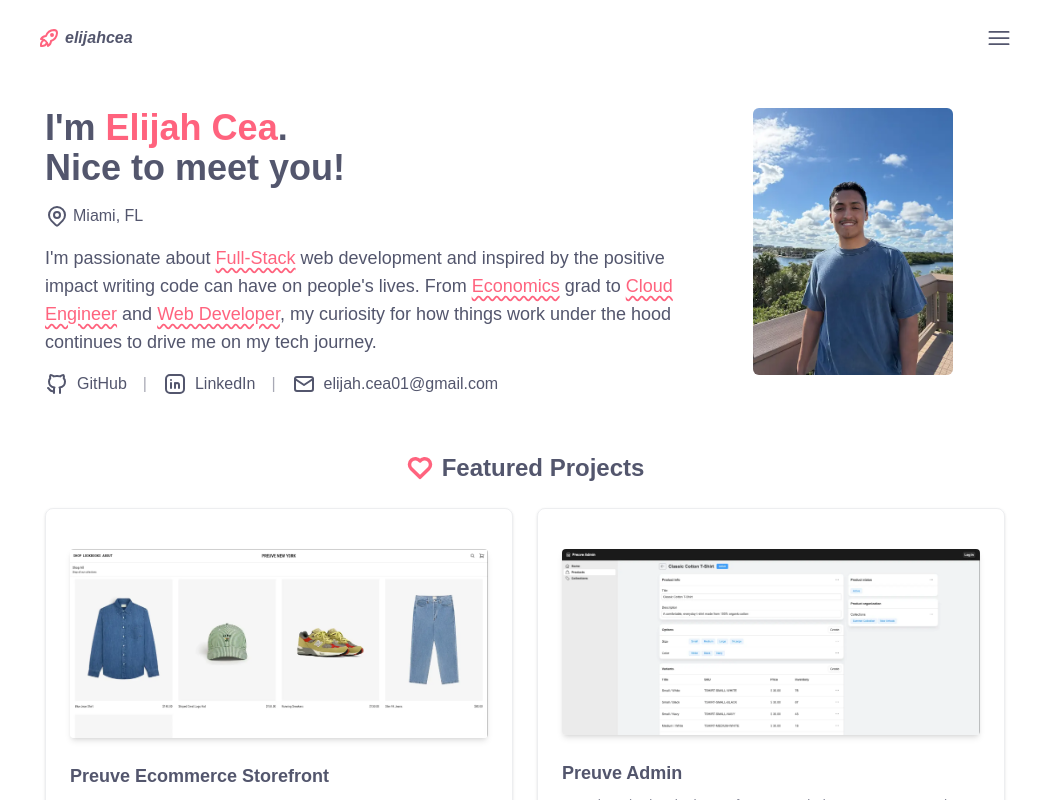
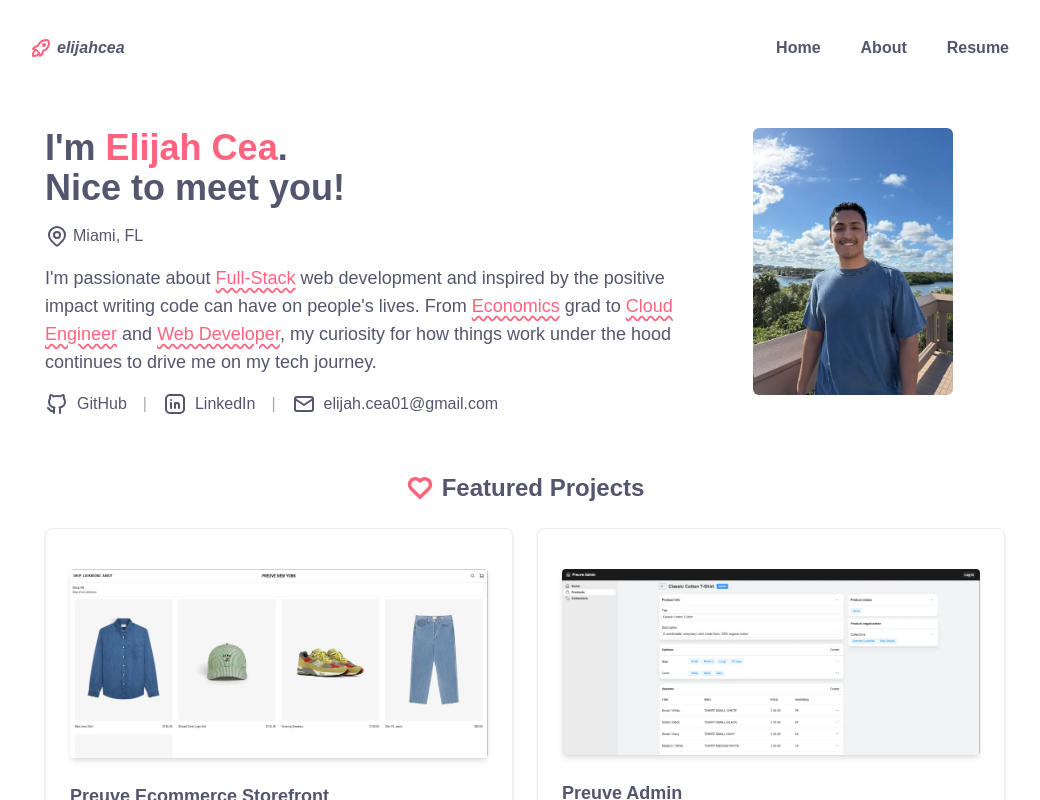
Before and after one commit to elijahcea/portfolio, a Next.js app: page / in a window 1280 px wide. Shown: the top 800 px of the page, without its empty margins (115-1155 px from the left). Built offline with nearby package versions, Linux system fonts and the light colour scheme.

Commit message:
add nav for larger screen sizes

```diff
--- a/components/Header.tsx
+++ b/components/Header.tsx
@@ -4,7 +4,7 @@ import { IconRocket } from "@tabler/icons-react";
 
 export default function NavBar() {
   return (
-    <header className="p-6 flex items-center justify-between sticky top-0 z-10 backdrop-blur-sm">
+    <header className="py-2 px-4 h-24 flex items-center justify-between sticky top-0 z-10 backdrop-blur-sm">
       <Link
         href={"/"}
         className="font-semibold italic inline-flex gap-1 items-center"
@@ -12,9 +12,7 @@ export default function NavBar() {
         <IconRocket color="lab(64.4125 63.0291 19.2068)" />
         elijahcea
       </Link>
-      <nav>
-        <NavMenu />
-      </nav>
+      <NavMenu />
     </header>
   );
 }
--- a/components/NavMenu.tsx
+++ b/components/NavMenu.tsx
@@ -21,11 +21,12 @@ export default function NavMenu() {
 
   return (
     <>
+      <nav className="md:hidden">
         <button
           onClick={() => setIsOpen(true)}
-        className="relative cursor-pointer transition-opacity ease-in-out duration-250 text-foreground hover:opacity-60 align-middle"
+          className="p-2 relative cursor-pointer transition-opacity ease-in-out duration-250 text-foreground hover:opacity-60 align-middle"
         >
-        <Bars3Icon className="size-7" />
+          <Bars3Icon className="size-8" />
         </button>
         <Dialog open={isOpen} onClose={setIsOpen} className="relative z-15">
           <DialogBackdrop
@@ -63,7 +64,7 @@ export default function NavMenu() {
                             <Link key={i.title} href={i.href}>
                               <li
                                 onClick={() => setIsOpen(false)}
-                              className="p-2 rounded transition-colors hover:bg-foreground/10 duration-250"
+                                className="py-2 px-3 rounded transition-colors hover:bg-foreground/10 duration-250"
                               >
                                 {i.title}
                               </li>
@@ -76,7 +77,7 @@ export default function NavMenu() {
                           >
                             <li
                               onClick={() => setIsOpen(false)}
-                            className="p-2 rounded transition-colors hover:bg-foreground/10 duration-250"
+                              className="py-2 px-3 rounded transition-colors hover:bg-foreground/10 duration-250"
                             >
                               Resume
                             </li>
@@ -90,6 +91,29 @@ export default function NavMenu() {
             </div>
           </div>
         </Dialog>
+      </nav>
+      <nav className="max-md:hidden">
+        <ul className="font-semibold flex gap-4">
+          {links.map((i) => (
+            <Link key={i.title} href={i.href}>
+              <li
+                onClick={() => setIsOpen(false)}
+                className="py-2 px-3 rounded transition-colors hover:bg-foreground/10 duration-250"
+              >
+                {i.title}
+              </li>
+            </Link>
+          ))}
+          <a href="resume.pdf" target="_blank" rel="noopener noreferrer">
+            <li
+              onClick={() => setIsOpen(false)}
+              className="py-2 px-3 rounded transition-colors hover:bg-foreground/10 duration-250"
+            >
+              Resume
+            </li>
+          </a>
+        </ul>
+      </nav>
     </>
   );
 }
```
Lines whose indentation alone changed are shown as unchanged.
